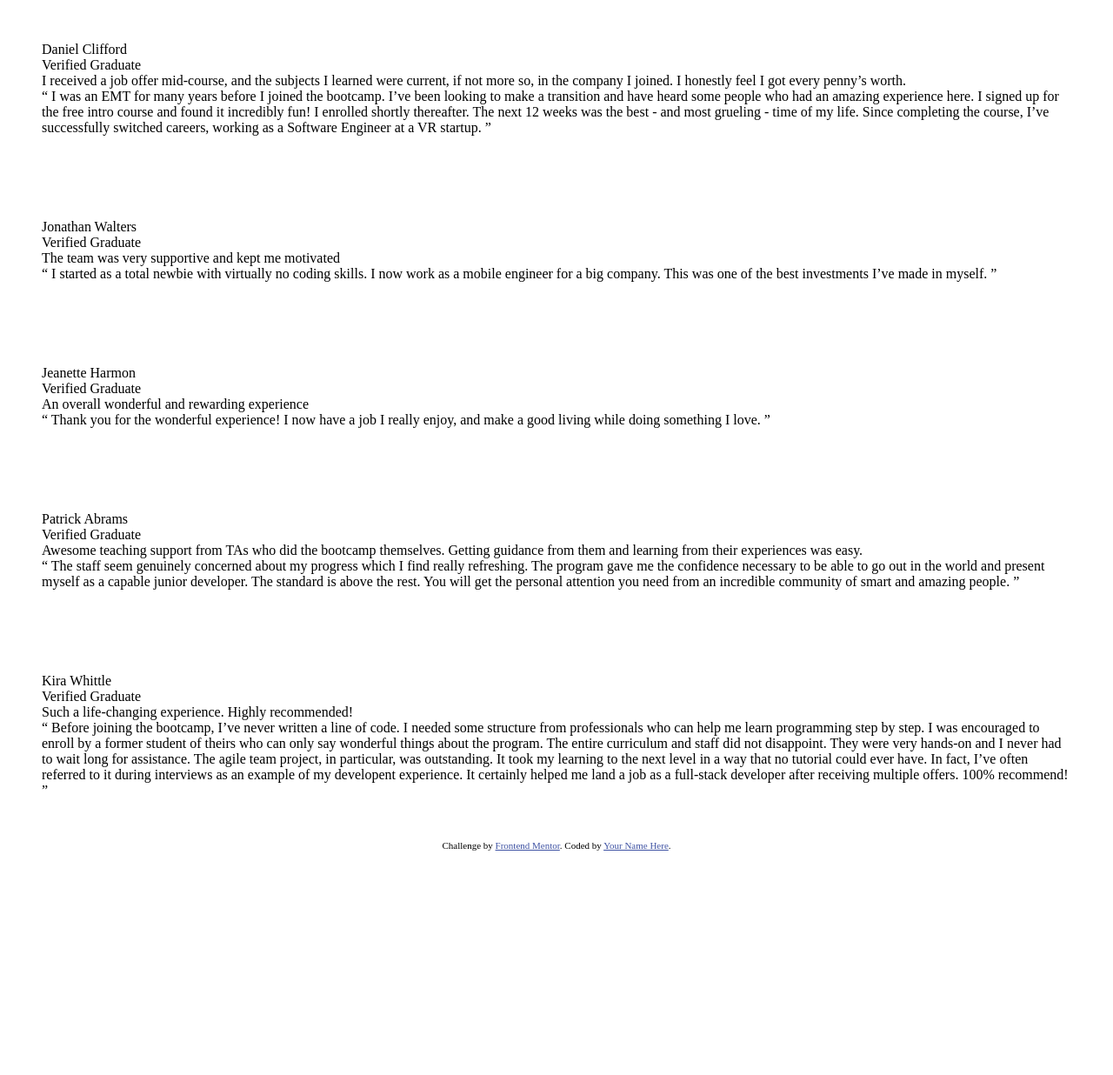
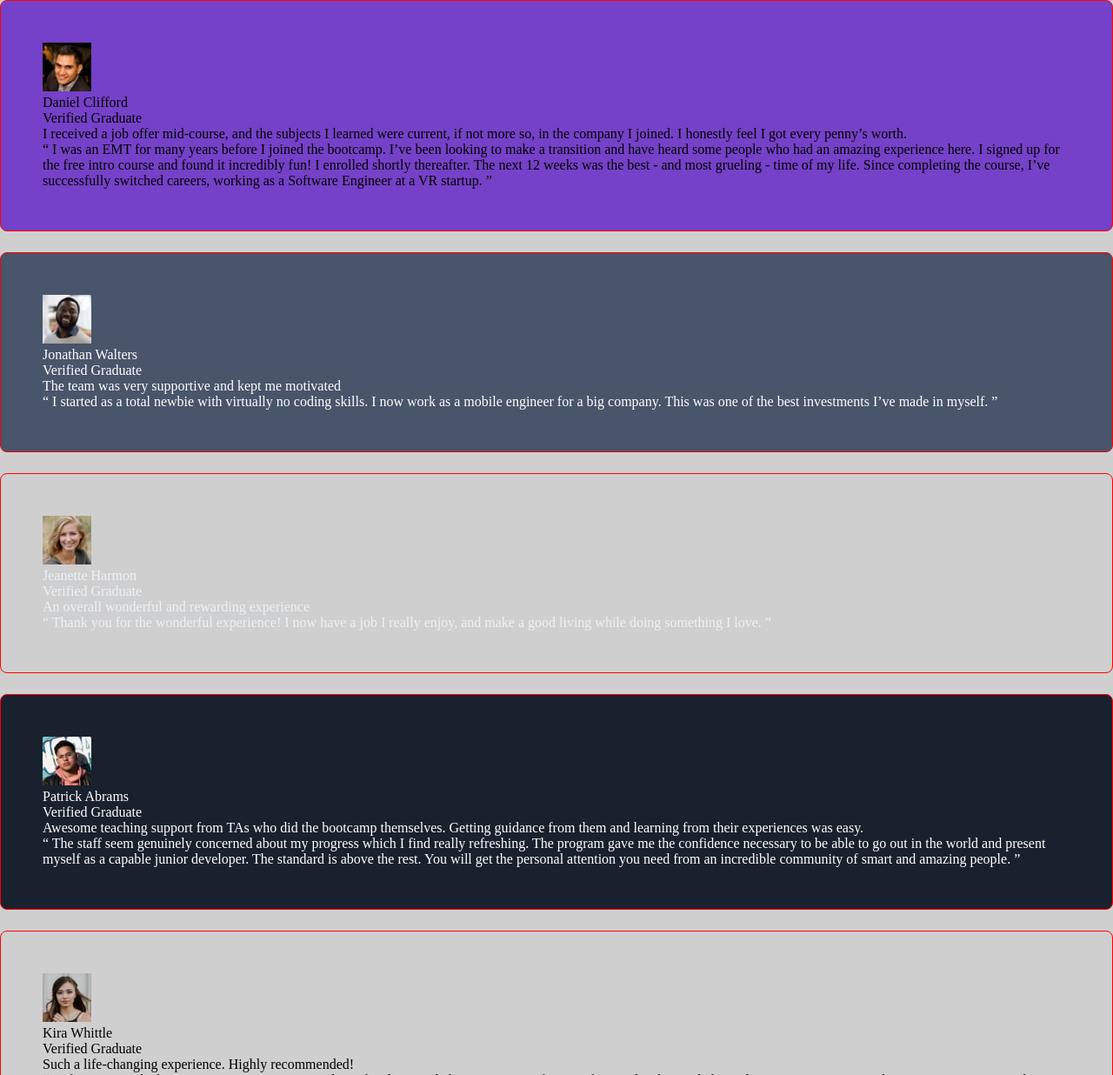
Before and after one commit to blakphaze/testimonials-grid-section-main, a plain HTML site: page index.html in a window 1280 px wide. Shown: the top 1236 px of the page at 87% size. Before the commit the page ends 978 px from the top, so only its background shows below. Drawn offline with Linux system fonts and the light colour scheme.

Commit message:
added text color

```diff
--- a/css/main.css
+++ b/css/main.css
@@ -13,22 +13,31 @@
     --light-grayish-blue: hsl(210, 46%, 95%);
 }
 
+body {
+    background-color: hsl(0, 0%, 81%);
+}
+
 .flex-item {
     padding: 3em;
+    border: 1px solid red;
+    border-radius: 8px;
+    margin-bottom: 1.5rem;
 }
 
 .item1 {
-    background-color: var(--moderate-violet);
+    background-color: hsl(263, 55%, 52%);
 }
 
 .item2 {
-    background-color: var(--dark-grayish-blue);
+    background-color:  hsl(217, 19%, 35%);
+    color:  hsl(0, 0%, 100%);
 }
 
 .item3 {
-    background-color: var(--white);
+    color: hsl(210, 46%, 95%);
 }
 
-.item5 {
-    background-color: var(--dark-blackish-blue);
+.item4 {
+    background-color: hsl(219, 29%, 14%);
+    color:  hsl(0, 0%, 100%);
 }
--- a/index.html
+++ b/index.html
@@ -19,7 +19,9 @@
 <body>
   <sectiion>
     <div class="container">
-      <div class="flex-item item1"><p>Daniel Clifford</p>
+      <div class="flex-item item1">
+        <img src="./images/image-daniel.jpg" alt="Daniel Clifford">
+        <p>Daniel Clifford</p>
         <p>Verified Graduate</P>
 
         <p class="lead">I received a job offer mid-course, and the subjects I learned were current, if not more so,
@@ -31,7 +33,9 @@
         The next 12 weeks was the best - and most grueling - time of my life. Since completing
         the course, I’ve successfully switched careers, working as a Software Engineer at a VR startup. ”
       </div>
-      <div class="flex-item item2"><p>Jonathan Walters</p>
+      <div class="flex-item item2">
+        <img src="./images/image-jonathan.jpg" alt="Daniel Clifford">
+        <p>Jonathan Walters</p>
         <p>Verified Graduate</p>
 
         <p class="lead">The team was very supportive and kept me motivated</p>
@@ -39,7 +43,9 @@
         <quote>“ I started as a total newbie with virtually no coding skills. I now work as a mobile engineer
         for a big company. This was one of the best investments I’ve made in myself. ”</quot>
       </div>
-      <div class="flex-item item3"><p>Jeanette Harmon</p>
+      <div class="flex-item item3">
+        <img src="./images/image-jeanette.jpg" alt="Daniel Clifford">
+        <p>Jeanette Harmon</p>
         <p>Verified Graduate</p>
 
         <p class="lead">An overall wonderful and rewarding experience</p>
@@ -47,7 +53,9 @@
         “ Thank you for the wonderful experience! I now have a job I really enjoy, and make a good living
         while doing something I love. ”
       </div>
-      <div class="flex-item item4"><p>Patrick Abrams</p>
+      <div class="flex-item item4">
+        <img src="./images/image-patrick.jpg" alt="Daniel Clifford">
+        <p>Patrick Abrams</p>
         <p>Verified Graduate</p>
 
         <p class="lead">Awesome teaching support from TAs who did the bootcamp themselves. Getting guidance from them and
@@ -58,7 +66,9 @@
         junior developer. The standard is above the rest. You will get the personal attention you need from
         an incredible community of smart and amazing people. ”
       </div>
-      <div class="flex-item item5"><p>Kira Whittle</p>
+      <div class="flex-item item5">
+        <img src="./images/image-kira.jpg" alt="Daniel Clifford">
+        <p>Kira Whittle</p>
         <p>Verified Graduate</p>
 
         <p class="lead">Such a life-changing experience. Highly recommended!</p>
```
